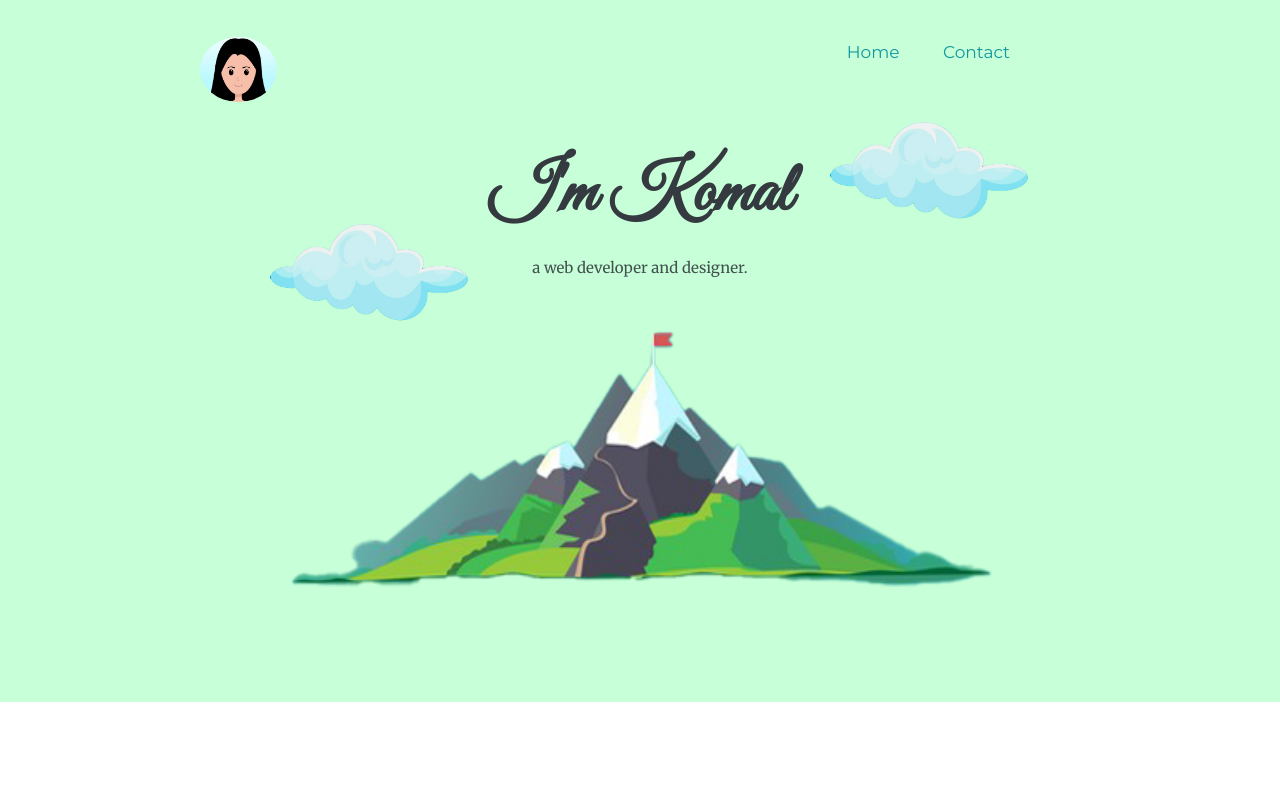
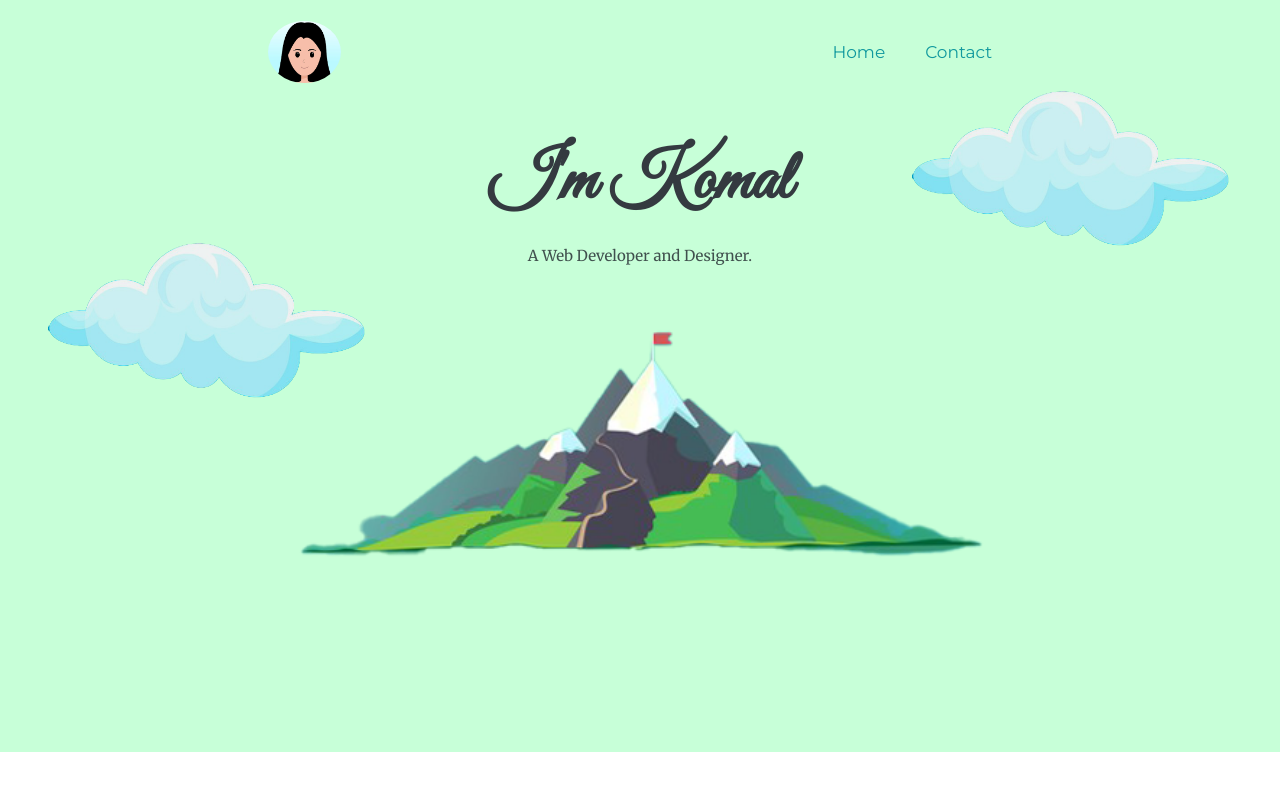
Before and after one commit to komalindoria/Portfolio-Website, a plain HTML site: page index.html in a window 1280 px wide. Shown: the top 789 px of the page. Drawn offline with Linux system fonts and the light colour scheme; files whose address does not match are found by name; a web font is replaced by a local one.

Commit message:
Add changes

```diff
--- a/css/styles.css
+++ b/css/styles.css
@@ -1,134 +1,153 @@
 body {
-  color: #40514E;
+  color: #40514e;
   margin: 0;
   text-align: center;
-  font-family: 'Merriweather', serif;
+  font-family: "Merriweather", serif;
   font-size: 15px;
 }
 h1 {
   font-size: 70px;
-  color: #343A40;
+  color: #343a40;
   margin: 50px auto 0 auto;
-  font-family: 'Great Vibes', cursive;
+  font-family: "Great Vibes", cursive;
 }
-h2{
-  font-family: 'Montserrat', sans-serif;
+h2 {
+  font-family: "Montserrat", sans-serif;
   font-size: 32px;
-  color: #343A40;
+  color: #343a40;
   font-weight: bolder;
   padding-bottom: 10px;
 }
-h3{
-  font-family: 'Montserrat', sans-serif;
+h3 {
+  font-family: "Montserrat", sans-serif;
   font-size: 18px;
-  color: #11999E;
+  color: #11999e;
   font-weight: bolder;
 }
-p{
-    line-height: 2;
+p {
+  line-height: 2;
 }
-a{
-  color: #11999E;
+a {
+  color: #11999e;
   font-size: 17px;
-  font-family: 'Montserrat', sans-serif;
+  font-family: "Montserrat", sans-serif;
   margin: 10px 20px;
   text-decoration: none;
 }
-  a:hover{
-    color: #343A40;
-  }
-.copyright{
-  color:#11999E;
+a:hover {
+  color: #343a40;
+}
+.copyright {
+  color: #11999e;
   font-size: 11px;
   padding: 15px 0;
 }
-hr{
-  border: dotted #B2B1B9 6px;
+hr {
+  border: dotted #b2b1b9 6px;
   border-bottom: none;
   width: 4%;
   margin: 100px auto;
 }
 
-.top-container{
-  background-color: #C7FFD8;
-  position: relative;
-  padding: 100px;
+.top-container {
+  background-color: #c7ffd8;
+  padding: 1rem;
+  height: 90vh;
 }
 
-
-.middle-container{
+.middle-container {
   margin: 90px 0;
 }
-.bottom-container{
-  background-color: #C7FFD8;
+.bottom-container {
+  background-color: #c7ffd8;
   padding: 40px 0 14px;
 }
-.skill-row{
+.skill-row {
   width: 50%;
   margin: 100px auto 100px auto;
   text-align: left;
 }
-.nav-link{
+.nav-link {
+  display: flex;
+  align-items: center;
+  justify-content: space-around;
+  height: 5vh;
+  margin: 1rem;
+}
+.nav-links {
+  display: flex;
+  justify-content: space-around;
+  align-items: center;
+}
+
+.flex {
+  display: flex;
+  flex-wrap: wrap;
+  flex-direction: column;
+  align-items: center;
+  margin: 1rem;
+}
+.top-cloud {
+  width: 20rem;
+  height: 10rem;
   position: absolute;
-  bottom: 640px;
-  right: 250px;
+  right: 3rem;
+  filter: brightness(95%);
 }
-.top-cloud{
+.bottom-cloud {
+  width: 20rem;
+  height: 10rem;
   position: absolute;
-  width: 200px;
-  height: 100px;
-  right: 250px;
-  top: 120px;
-  filter: brightness(95%)
+  top: 15rem;
+  left: 3rem;
+  filter: brightness(95%);
 }
-.bottom-cloud{
-  position: absolute;
-  width: 200px;
-  height: 100px;
-  left: 270px;
-  bottom: 380px;
-  filter: brightness(95%)
+@media screen and (max-width: 768px) {
+  .mobile{
+    position: inherit;
+  }
 }
-.hill{
-  height: 300px;
-  width: 750px;
+
+.hill {
+  margin: 1rem;
+  height: 25%;
+  width: 60%;
 }
-.me{
-  width:150px;
-   height:150px;
-  object-fit:cover;
-  border-radius:70%;
+.me {
+  width: 150px;
+  height: 150px;
+  object-fit: cover;
+  border-radius: 70%;
 }
-.develop-pic{
-  width:25%;
-  object-fit:cover;
-  border-radius:70%;
+.develop-pic {
+  width: 25%;
+  object-fit: cover;
+  border-radius: 70%;
   float: right;
   margin-left: 30px;
 }
-.design-pic{
-  width:25%;
-  object-fit:cover;
-  border-radius:70%;
+.design-pic {
+  width: 25%;
+  object-fit: cover;
+  border-radius: 70%;
   float: left;
   margin-right: 30px;
-
 }
-.web-designer{
+.web-designer {
   width: 30%;
   margin: auto;
 }
-.contact-msg{
+.contact-msg {
   width: 30%;
   margin: 40px auto 60px;
 }
 .btn {
-  background: #11CDD4;
-  background-image: -webkit-linear-gradient(top, #11CDD4, #11999E);
-  background-image: -moz-linear-gradient(top, #11CDD4, #11999E);
-  background-image: -ms-linear-gradient(top, #11CDD4, #11999E);
-  background-image: -o-linear-gradient(top, #11CDD4, #11999E);
-  background-image: linear-gradient(to bottom, #11CDD4, #11999E);
+  background: #11cdd4;
+  background-image: -webkit-linear-gradient(top, #11cdd4, #11999e);
+  background-image: -moz-linear-gradient(top, #11cdd4, #11999e);
+  background-image: -ms-linear-gradient(top, #11cdd4, #11999e);
+  background-image: -o-linear-gradient(top, #11cdd4, #11999e);
+  background-image: linear-gradient(to bottom, #11cdd4, #11999e);
   -webkit-border-radius: 8;
   -moz-border-radius: 8;
   border-radius: 8px;
@@ -140,26 +159,23 @@ hr{
 }
 
 .btn:hover {
-  background: #C7FFD8;
-  background-image: -webkit-linear-gradient(top, #C7FFD8, #2BC4AD);
-  background-image: -moz-linear-gradient(top, #C7FFD8, #2BC4AD);
-  background-image: -ms-linear-gradient(top, #C7FFD8, #2BC4AD);
-  background-image: -o-linear-gradient(top, #C7FFD8, #2BC4AD);
-  background-image: linear-gradient(to bottom, #C7FFD8, #2BC4AD);
+  background: #c7ffd8;
+  background-image: -webkit-linear-gradient(top, #c7ffd8, #2bc4ad);
+  background-image: -moz-linear-gradient(top, #c7ffd8, #2bc4ad);
+  background-image: -ms-linear-gradient(top, #c7ffd8, #2bc4ad);
+  background-image: -o-linear-gradient(top, #c7ffd8, #2bc4ad);
+  background-image: linear-gradient(to bottom, #c7ffd8, #2bc4ad);
   text-decoration: none;
 }
 
-.top-pic{
-  width:6%;
-  object-fit:cover;
-  border-radius:70%;
-  position: absolute;
-  left: 200px;
-  bottom: 600px;
+.top-pic {
+  width: 6%;
+  object-fit: cover;
+  border-radius: 70%;
 }
 #demobox {
-  background-color: #EEEEEE ;
-  padding: 40px ;
+  background-color: #eeeeee;
+  padding: 40px;
   width: 50%;
   margin-left: auto;
   margin-right: auto;
--- a/index.html
+++ b/index.html
@@ -3,14 +3,17 @@
 
 <head>
   <meta charset="utf-8">
+  <meta content="width=device-width, initial-scale=1" name="viewport" />
   <title>Komal Indoria</title>
-  <link rel="stylesheet" href="C:/Users/komal/OneDrive/Desktop/CSS-Pers_Site/css/styles.css">
+  <link rel="stylesheet" href="css/styles.css">
   <link rel="icon" href="favicon.ico">
   <link rel="preconnect" href="https://fonts.googleapis.com">
   <link rel="preconnect" href="https://fonts.gstatic.com" crossorigin>
   <link rel="preconnect" href="https://fonts.googleapis.com">
   <link rel="preconnect" href="https://fonts.gstatic.com" crossorigin>
-  <link href="https://fonts.googleapis.com/css2?family=Ephesis&family=Great+Vibes&family=Merriweather&family=Montserrat&family=Sacramento&display=swap" rel="stylesheet">
+  <link
+    href="https://fonts.googleapis.com/css2?family=Ephesis&family=Great+Vibes&family=Merriweather&family=Montserrat&family=Sacramento&display=swap"
+    rel="stylesheet">
   <script src="https://kit.fontawesome.com/ed35771cf8.js" crossorigin="anonymous"></script>
 </head>
 
@@ -18,48 +21,56 @@
   <section id="title">
     <div class="top-container">
       <!-- Nav Bar -->
-
       <nav class="nav-link">
+        <img class="top-pic" src="images\me.PNG" alt="top pic">
+        <div class="nav-links">
           <a href="index.html">Home</a>
           <a href="#footer">Contact</a>
+        </div>
       </nav>
 
-    <img class="top-pic" src="C:\Users\komal\OneDrive\Desktop\CSS-Pers_Site\images\me.PNG" alt="top pic">
-    <img class="top-cloud" src="C:\Users\komal\OneDrive\Desktop\CSS-Pers_Site\images\cloud.png" alt="cloud-img">
+      <div class="flex">
+        <img class="top-cloud mobile" src="images\cloud.png" alt="cloud-img">
+        <div>
           <h1>I'm Komal</h1>
-    <p>a web developer and designer.</p>
-    <img class="bottom-cloud" src="C:\Users\komal\OneDrive\Desktop\CSS-Pers_Site\images\cloud.png" alt="cloud-img">
-    <img class="hill" src="C:\Users\komal\OneDrive\Desktop\CSS-Pers_Site\images\hill.png" alt="hill-img">
-
+          <p>A Web Developer and Designer.</p>
+        </div>
+        <img class="bottom-cloud mobile" src="images\cloud.png" alt="cloud-img">
+        <img class="hill" src="images\hill.png" alt="hill-img">
+      </div>
     </div>
   </section>
 
 
   <div class="middle-container">
     <div class="profile">
-      <img class="me" src="C:\Users\komal\OneDrive\Desktop\CSS-Pers_Site\images\me.PNG" alt="my pic">
+      <img class="me" src="images\me.PNG" alt="my pic">
       <h2>Hello.</h2>
-      <p class="web-designer">I'm a web designer/ developer based in New Delhi, India. I've a passion for web design and love to create for web and mobile devices.</p>
+      <p class="web-designer">I'm a web designer/ developer based in New Delhi, India. I've a passion for web design and
+        love to create for web and mobile devices.</p>
     </div>
     <hr>
     <div class="skills">
       <h2 id="demobox">What I can do.</h2>
       <div class="skill-row">
-        <img class="design-pic" src="C:\Users\komal\OneDrive\Desktop\CSS-Pers_Site\images\illustation - Copy.PNG" alt="">
+        <img class="design-pic" src="images\illustation - Copy.PNG" alt="">
         <h3>Design what you want.</h3>
-        <p>I like to keep it simple. My goals are to focus on typograph, content and conveying the message that you want to send.</p>
+        <p>I like to keep it simple. My goals are to focus on typograph, content and conveying the message that you want
+          to send.</p>
       </div>
       <div class="skill-row">
-        <img class="develop-pic" src="C:\Users\komal\OneDrive\Desktop\CSS-Pers_Site\images\illustation.PNG" alt="">
+        <img class="develop-pic" src="images\illustation.PNG" alt="">
         <h3>Develop what you need.</h3>
-        <p>I'm a developer, so I know how to create your website to run across devices using latest technologies available.</p>
+        <p>I'm a developer, so I know how to create your website to run across devices using latest technologies
+          available.</p>
       </div>
     </div>
     <hr>
     <div class="contact-me">
       <h2 id="demobox">I can help.</h2>
       <h3>I'm currently available for freelance work.</h3>
-      <p class="contact-msg">If you have a project that you want to get started, think you need my help with something or just fancy saying hey, then get in touch.</p>
+      <p class="contact-msg">If you have a project that you want to get started, think you need my help with something
+        or just fancy saying hey, then get in touch.</p>
       <a class="btn" href="mailto:indoria.komal02@email.com"><i class="fa-solid fa-envelope"></i> MESSAGE ME</a>
     </div>
   </div>
```
Lines whose indentation alone changed are shown as unchanged.
